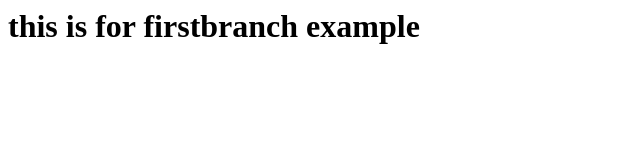
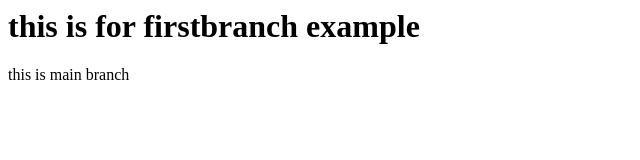
Before and after one commit to SudarshanHegde15/Learning-Git, a plain HTML site: page index.html in a window 1280 px wide. Shown: the whole page, without its empty margins (0-640 px from the left). Drawn offline with Linux system fonts and the light colour scheme.

Commit message:
main added

```diff
--- a/index.html
+++ b/index.html
@@ -3,6 +3,7 @@
     <header></header>
     <body>
       <h1>this is for firstbranch example</h1>
+      <p>this is main branch</p>
     </body>
   </html></DOCTYPE
 >
```
